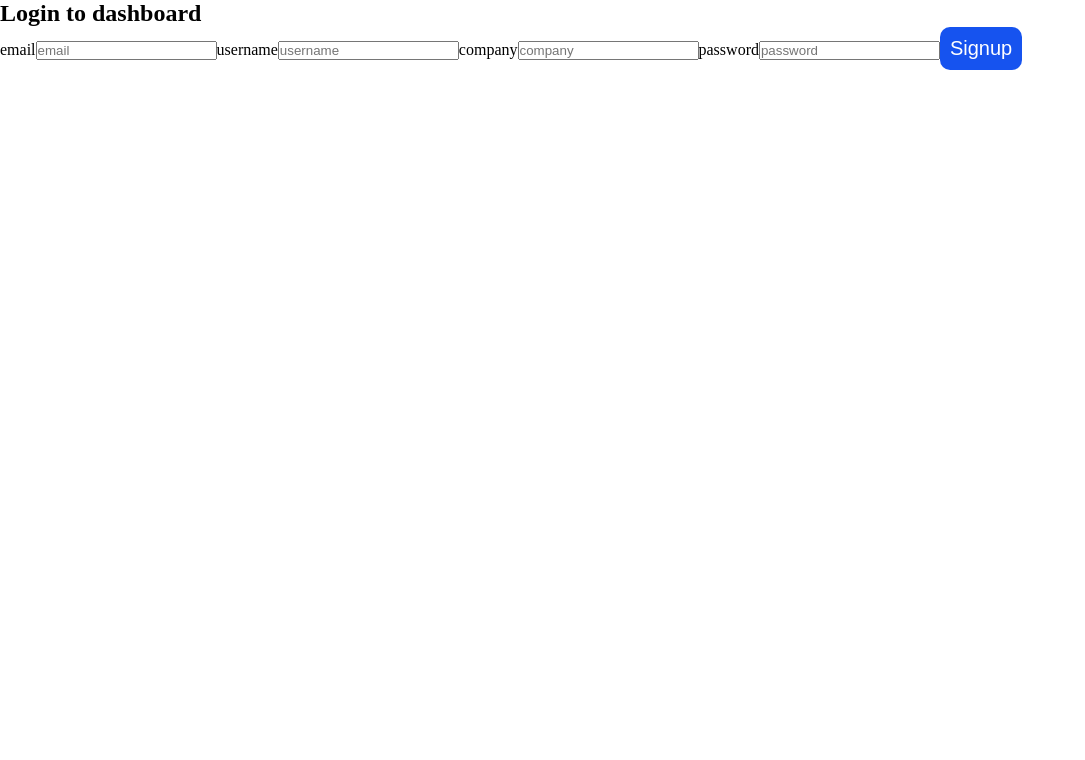
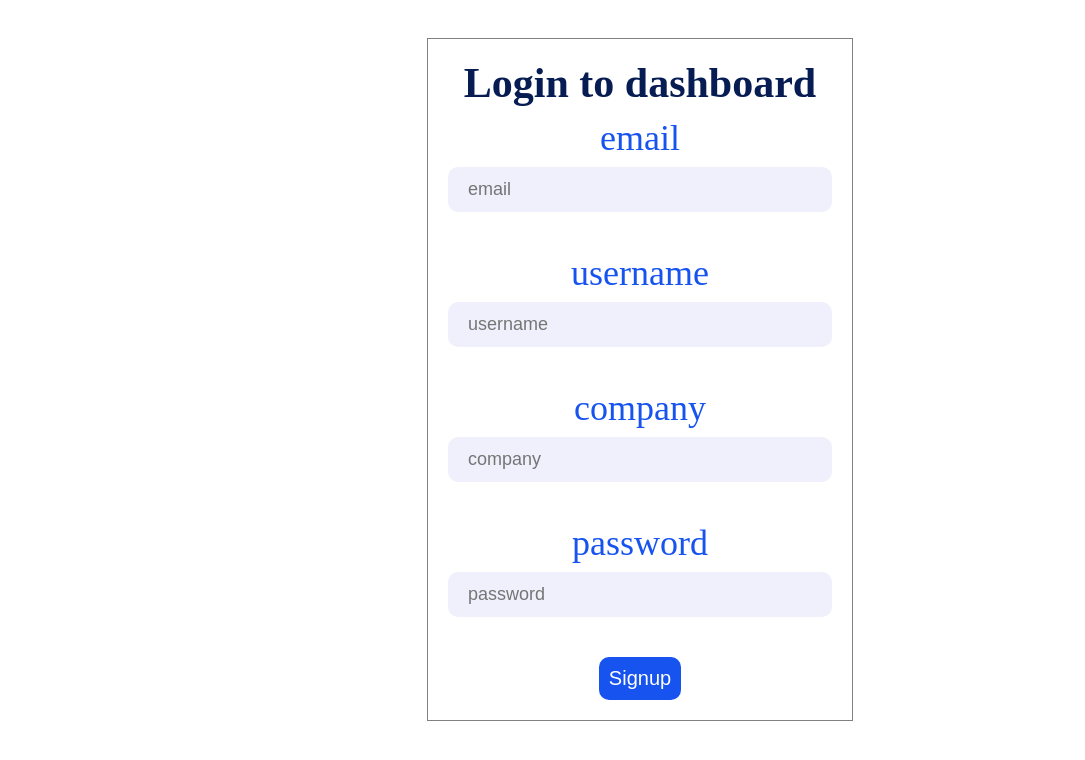
Before and after one commit to sankaire/fantastic-barnacle, a React (Vite) app in the folder client/: page /signup in a window 1280 px wide. Shown: the top 760 px of the page, without its empty margins (0-1085 px from the left). Built offline with nearby package versions, Linux system fonts and the light colour scheme.

Commit message:
Chore:style auth pages

```diff
--- a/client/styles/main.css
+++ b/client/styles/main.css
@@ -1,9 +1,9 @@
-*{
+* {
   margin: 0;
   padding: 0;
 }
 /* nav bar */
-.nav{
+.nav {
   display: flex;
   justify-content: space-evenly;
   align-items: center;
@@ -11,21 +11,21 @@
   cursor: pointer;
   border-bottom: 2px gray solid;
 }
-.logo{
-    color: #1653EF;
+.logo {
+  color: #1653ef;
   font-size: 30px;
 }
-.nav__right > ul{
+.nav__right > ul {
   display: flex;
   justify-content: space-between;
   list-style-type: none;
 }
-.nav__right > ul > li > a{
-    color: #1653EF;
+.nav__right > ul > li > a {
+  color: #1653ef;
   padding: 8rem;
 }
-.btn{
-    background-color: #1653EF;
+.btn {
+  background-color: #1653ef;
   color: white;
   padding: 10px;
   outline: none;
@@ -35,22 +35,79 @@
 }
 
 /* landing */
-.landing__page{
+.landing__page {
   display: flex;
   justify-content: space-evenly;
   align-items: center;
   padding: 10px;
 }
-.landing__page > span >h2{
-    color: #1653EF;
+.landing__page > span > h2 {
+  color: #1653ef;
   font-size: 5rem;
 }
-.landing__page > span{
+.landing__page > span {
   font-family: sans-serif;
   font-size: 5rem;
 }
-.home_image{
+.home_image {
   width: 100%;
   height: auto;
   object-fit: contain;
 }
+/* login and signup */
+.login_container {
+  margin: 3% auto;
+  width: 30%;
+  padding: 20px;
+  border: 1px gray solid;
+}
+.login_container > h2 {
+  text-align: center;
+  font-size: 42px;
+  margin-bottom: 10px;
+  color: #061c53;
+}
+.login_container > form {
+  /* background-color: #1653EF; */
+  width: 100%;
+  display: flex;
+  flex-direction: column;
+  row-gap: 2rem;
+  align-items: center;
+}
+.login_container > form > label {
+  width: 100%;
+  display: flex;
+  flex-direction: column;
+  align-items: center;
+}
+.login_container > form > label > span {
+  color: #1653ef;
+  font-size: 36px;
+}
+input {
+  width: 100%;
+  padding: 12px 20px;
+  font-size: large;
+  margin: 8px 0;
+  box-sizing: border-box;
+  border: none;
+  outline: none;
+  background-color: rgb(240, 240, 253);
+  border-radius: 10px;
+}
+/* errors */
+.success {
+  color: #04ad1a;
+  background: #e4fde7;
+  border-radius: 8;
+  border: 1px solid #04ad1a;
+  align-items: center;
+  padding: 10px;
+}
+.success > h2{
+    text-align: center;
+}
+.error {
+  background-color: red;
+}
```
Lines whose indentation alone changed are shown as unchanged.
